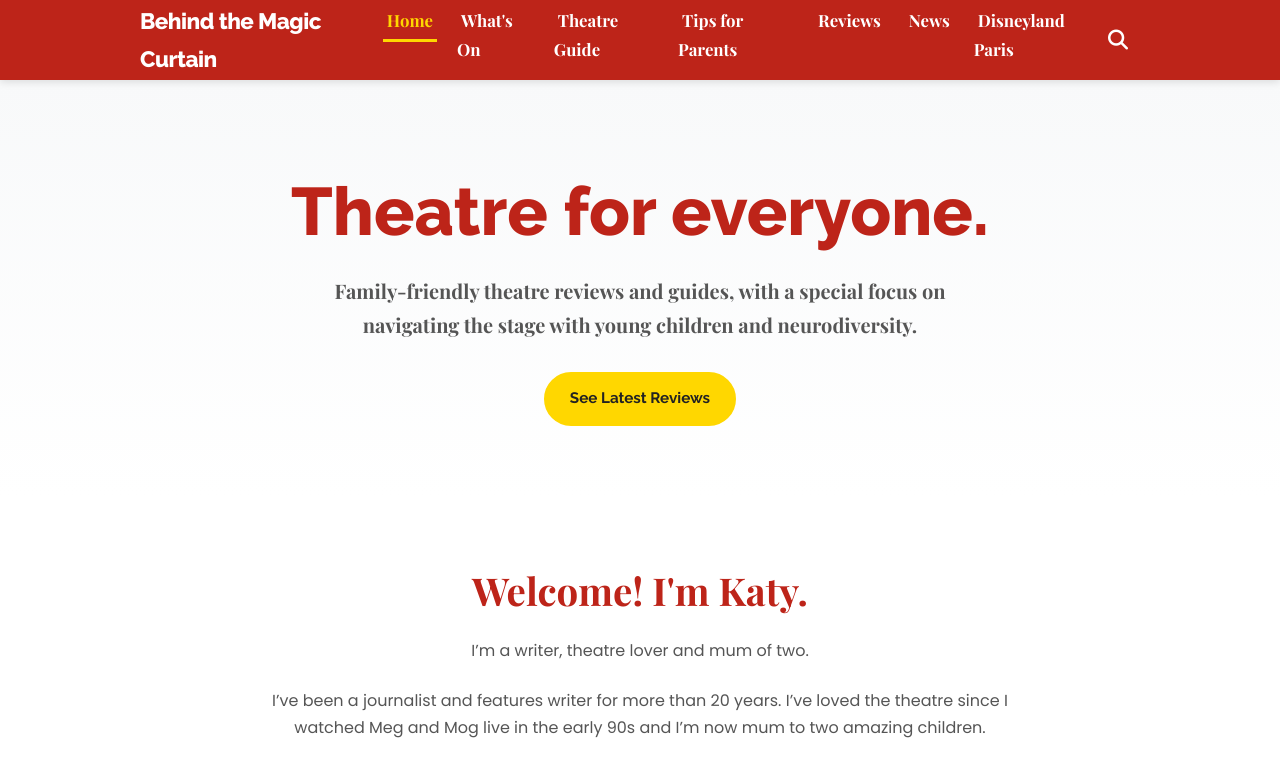
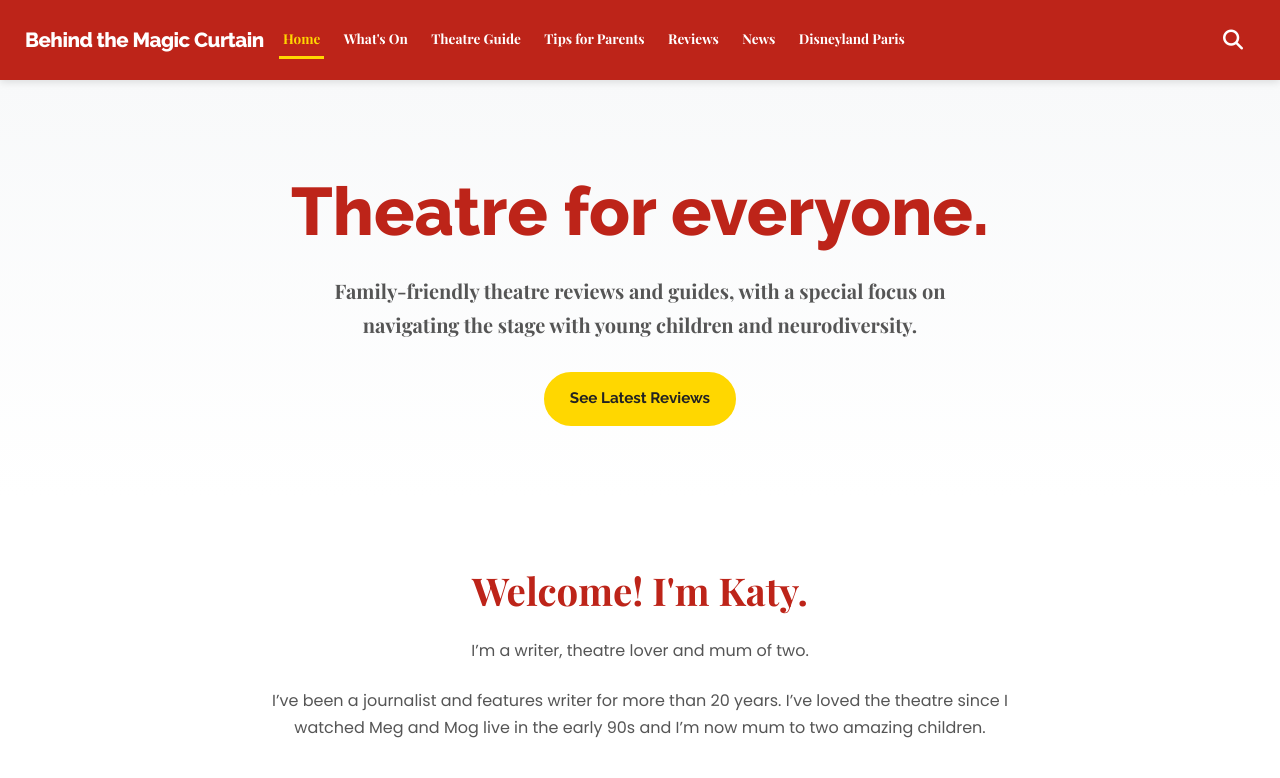
Before and after one commit to Behind-the-magic-curtain/Behind-the-magic-curtain.github.io, a plain HTML site: page index.html in a window 1280 px wide. Shown: the top 778 px of the page. Drawn offline with nearby package versions, Linux system fonts and the light colour scheme.

Commit message:
Update style.css

```diff
--- a/style.css
+++ b/style.css
@@ -149,7 +149,7 @@ hr {
 .site-header {
     background-color: var(--color-primary);
     color: var(--color-bg-white);
-    height: var(--header-height);
+    min-height: var(--header-height);
     display: flex;
     align-items: center;
     box-shadow: 0 2px 8px rgba(0, 0, 0, 0.12);
@@ -163,31 +163,54 @@ hr {
     justify-content: space-between;
     align-items: center;
     width: 100%;
+    max-width: 1400px; /* Expanded from 1040px to give full breathing room */
+    padding: 0 25px;
+    gap: 15px;
+}
+
+.logo {
+    flex-shrink: 0;
 }
 
 .logo a {
     font-family: var(--font-heading);
-    font-size: 1.4rem;
+    font-size: clamp(1.15rem, 1.6vw, 1.45rem);
     color: var(--color-bg-white);
     font-weight: 800;
     letter-spacing: -0.5px;
+    white-space: nowrap; /* Ensures Behind the Magic Curtain NEVER breaks into 2 lines */
+    display: block;
+}
+
+.main-nav {
+    display: flex;
+    align-items: center;
 }
 
 .main-nav ul {
     list-style: none;
     display: flex;
-    gap: 20px;
+    align-items: center;
+    gap: clamp(8px, 1.2vw, 18px); /* Fluid, tight spacing */
     margin: 0;
     padding: 0;
+    flex-wrap: nowrap; /* Prevents 2nd line wrapping */
+}
+
+.main-nav li {
+    margin: 0;
+    white-space: nowrap; /* Ensures 'What's On' and 'Tips for Parents' stay on 1 line */
 }
 
 .main-nav a {
     font-family: var(--font-subheading);
     font-weight: 600;
-    font-size: 1.05rem;
+    font-size: clamp(0.85rem, 0.95vw, 1rem); /* Dynamically scales down to fit screen size */
     color: var(--color-bg-white);
-    padding: 8px 4px;
+    padding: 6px 4px;
     border-bottom: 3px solid transparent;
+    white-space: nowrap;
+    display: inline-block;
 }
 
 .main-nav a:hover,
@@ -837,10 +860,11 @@ section {
 }
 
 /* ---------------------------------- */
-/* 12. Mobile Responsive Rules        */
+/* 12. Mobile & Tablet Responsive Rules */
 /* ---------------------------------- */
 
-@media (max-width: 850px) {
+/* Clean switch to burger navigation before items wrap on mid-sized screens */
+@media (max-width: 1100px) {
     .site-header .container {
         position: relative;
     }
@@ -861,6 +885,7 @@ section {
         box-shadow: 0 10px 20px rgba(0, 0, 0, 0.2);
         padding: 10px 20px 20px 20px;
         gap: 0;
+        align-items: flex-start;
     }
 
     .main-nav.nav-open ul {
@@ -875,6 +900,7 @@ section {
         display: block;
         padding: 14px 0;
         width: 100%;
+        font-size: 1.05rem;
         border-bottom: 1px solid rgba(255, 255, 255, 0.15);
     }
 
@@ -894,7 +920,9 @@ section {
     .nav-open .hamburger::after {
         transform: rotate(-45deg) translate(5px, -6px);
     }
+}
 
+@media (max-width: 850px) {
     /* Stack Complex Layouts */
     .card-grid {
         grid-template-columns: 1fr;
```
